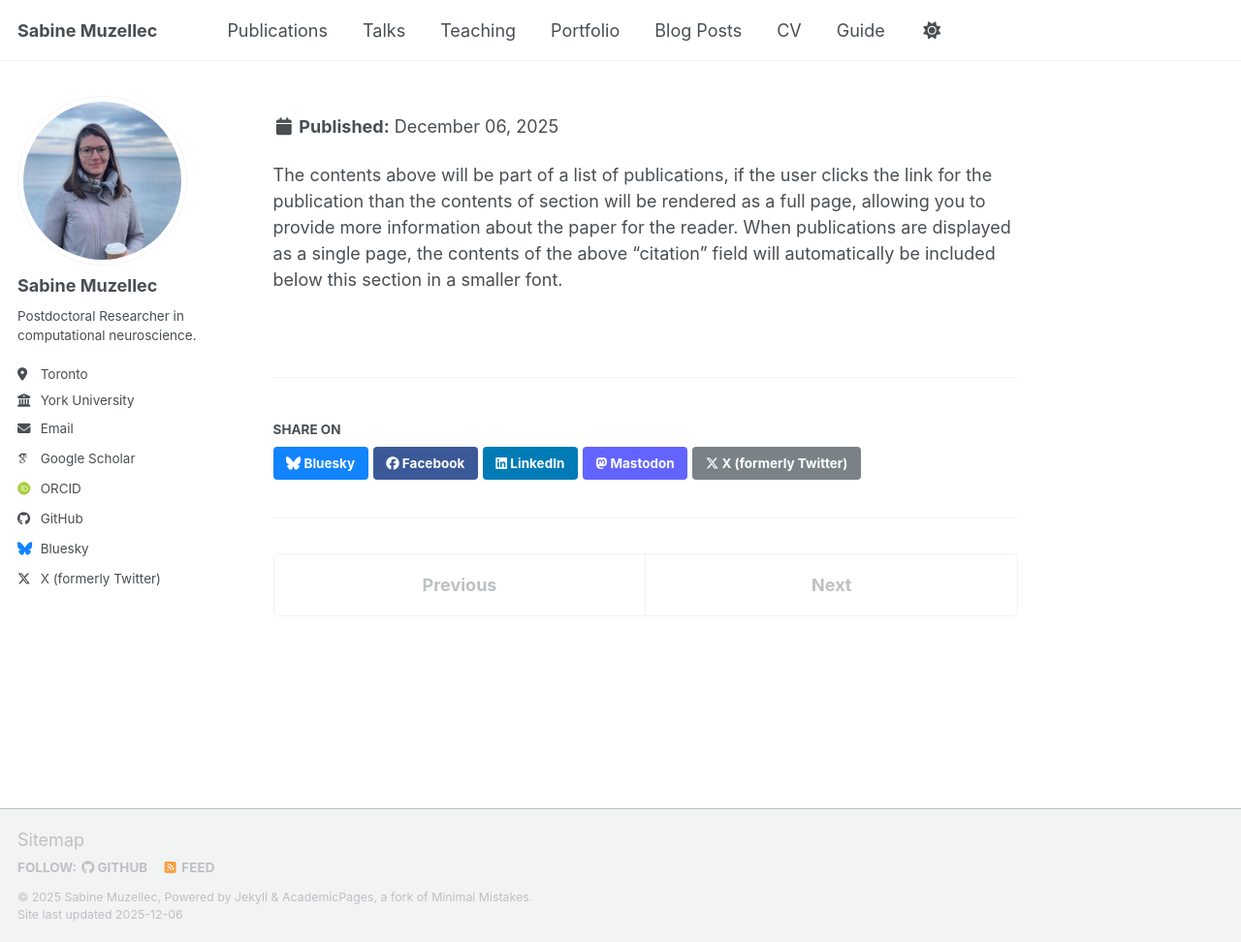
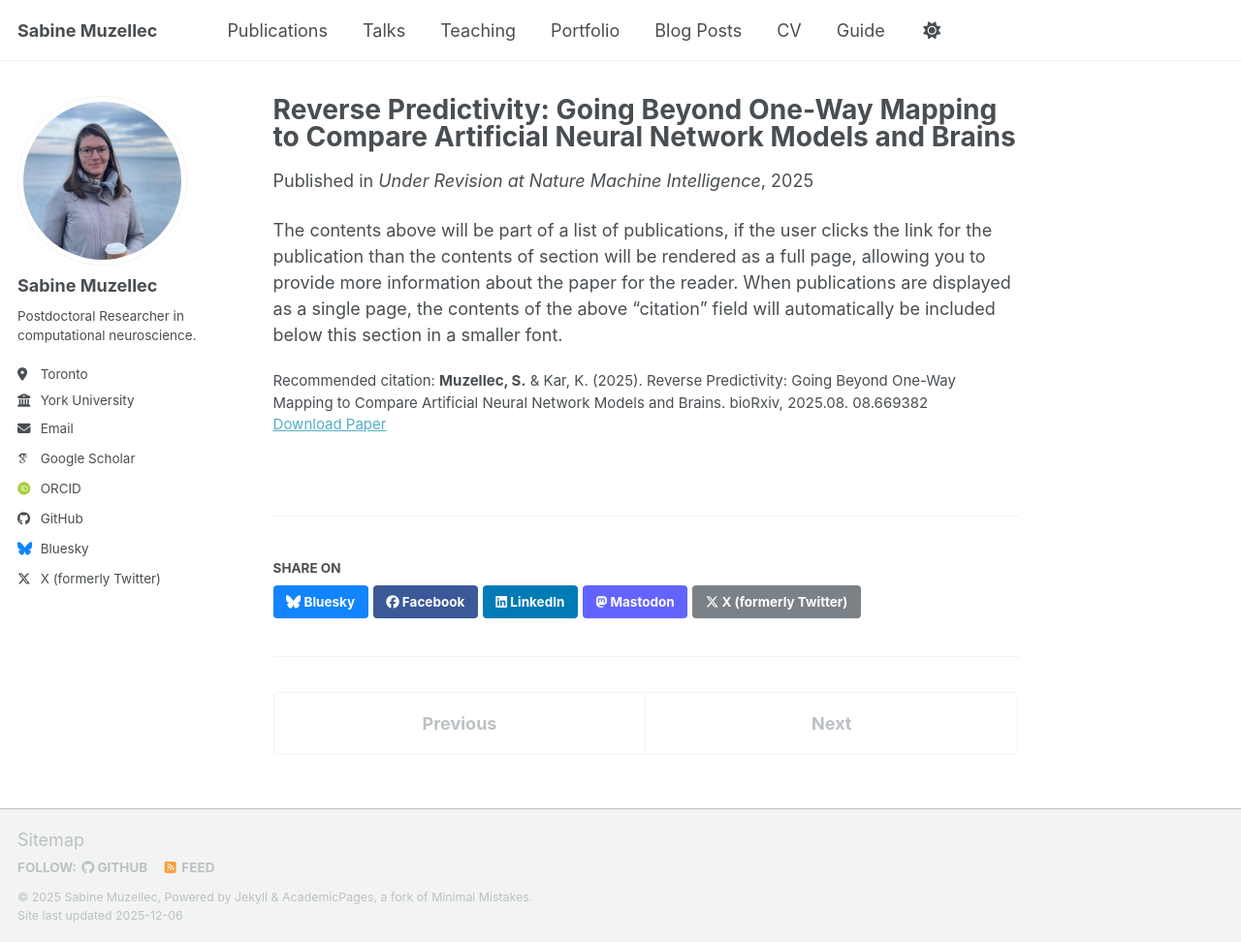
Before and after one commit to S4b1n3/S4b1n3.github.io, a Jekyll site: the page built from _publications/reverse_predictivity.md, in a window 1280 px wide and 972 px high. Shown: the whole window at 97% size. Built offline with Jekyll 4.4.1, drawn with Linux system fonts in a browser that asks for light colours; some web fonts are replaced; a script bundle is joined from its source files by our own code; library files that are not in the unit come from our copies.

Commit message:
fix reverse predictivity

```diff
--- a/_publications/reverse_predictivity.md
+++ b/_publications/reverse_predictivity.md
@@ -7,7 +7,7 @@ excerpt: 'We introduce reverse predictivity, a new metric that complements tradi
 date: 2025-08-11
 venue: 'Under Revision at Nature Machine Intelligence'
 paperurl: 'https://www.biorxiv.org/content/biorxiv/early/2025/08/11/2025.08.08.669382.full.pdf'
-citation: '<strong>Muzellec, S.</strong> & Kar, K. (2025). Reverse Predictivity: Going Beyond One-Way Mapping to Compare Artificial Neural Network Models and Brains. bioRxiv, 2025.08. 08.669382
+citation: '<strong>Muzellec, S.</strong> & Kar, K. (2025). Reverse Predictivity: Going Beyond One-Way Mapping to Compare Artificial Neural Network Models and Brains. bioRxiv, 2025.08. 08.669382'
 featured: true
 header:
     teaser: "reverse_pred.png"
```
